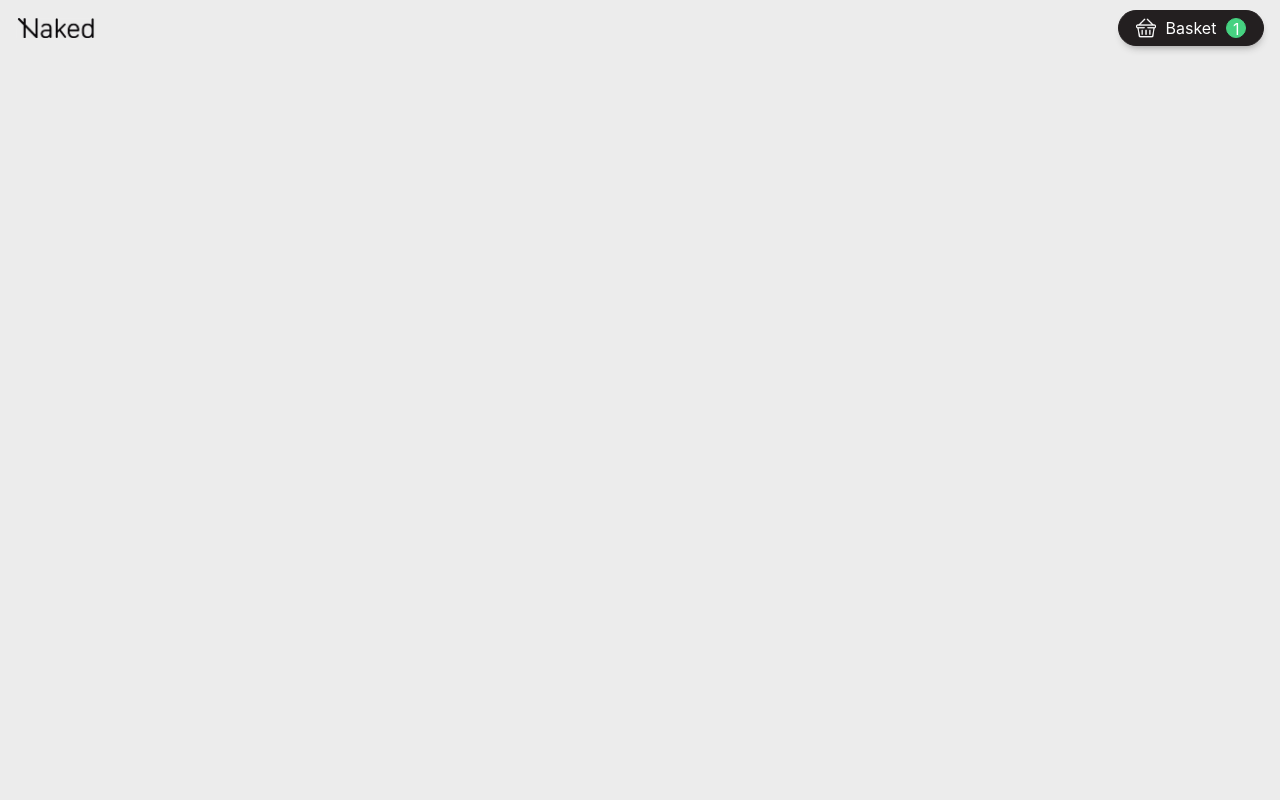
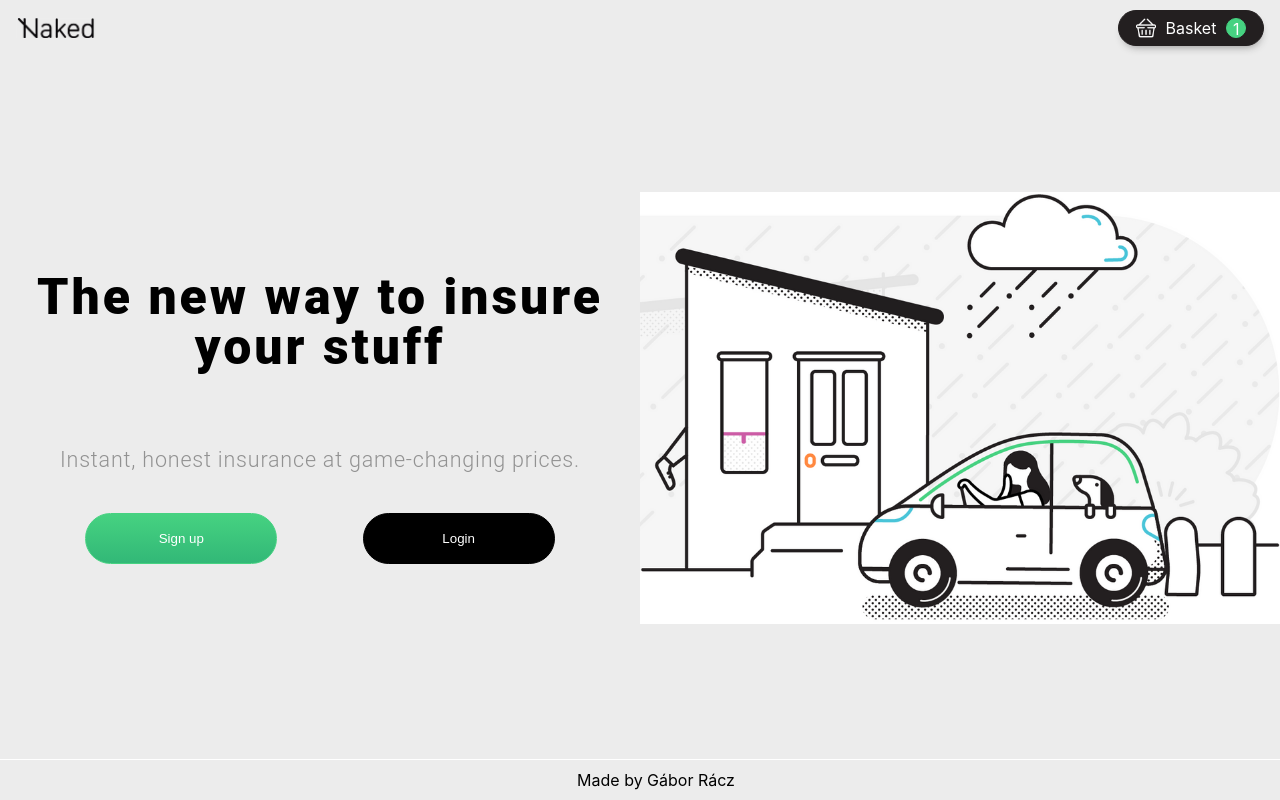
Before and after one commit to Plazmodium/NakedAssesment, a React (Create React App) app: page / in a window 1280 px wide. Built offline with nearby package versions, Linux system fonts and the light colour scheme.

Commit message:
feature(home & signup): styling

```diff
--- a/src/features/auth/signup/signup.component.css
+++ b/src/features/auth/signup/signup.component.css
@@ -0,0 +1,108 @@
+/* @media screen and (min-width: 768px) {
+	.form-container {
+		display: flex;
+		flex-direction: column;
+		justify-content: center;
+		align-items: center;
+		height: 85vh;
+	}
+
+	.input-container {
+		display: flex;
+		flex-direction: column;
+		justify-content: space-between;
+		align-items: center;
+		background-color: white;
+		border: 1px solid white;
+		border-radius: 20px;
+		padding: 60px;
+		height: 40vh;
+		box-shadow: #dedede 0px 20px 20px 0px;
+	}
+
+	.input {
+		height: 25px;
+		width: 30vh;
+		padding: 10px 0px 10px 10px;
+		border-radius: 5px;
+		border: solid 2px #d3d2d2;
+	}
+
+	.naked-icon-container {
+		position: relative;
+	}
+	.n-icon {
+		position: fixed;
+		top: 7em;
+		left: 600px;
+		width: 5%;
+	}
+
+	.signup-button {
+		color: white;
+		background-image: linear-gradient(to top, #32b877, #46d281);
+		border-radius: 60px;
+		border: 1px solid #46d281;
+		width: 30%;
+		height: 80%;
+		cursor: pointer;
+	}
+	.signup-button:hover {
+		box-shadow: 0px 4px 15px -4px grey;
+	}
+} */
+
+@media screen and (min-width: 1024px) {
+	.form-container {
+		display: flex;
+		flex-direction: column;
+		justify-content: center;
+		align-items: center;
+		/* background-color: red; */
+		height: 85vh;
+	}
+
+	.input-container {
+		display: flex;
+		flex-direction: column;
+		justify-content: space-between;
+		align-items: center;
+		background-color: white;
+		border: 1px solid white;
+		border-radius: 20px;
+		padding: 60px;
+		height: 40vh;
+		box-shadow: #dedede 0px 20px 20px 0px;
+	}
+
+	.input {
+		height: 25px;
+		width: 30vh;
+		padding: 10px 0px 10px 10px;
+		border-radius: 5px;
+		border: solid 2px #d3d2d2;
+	}
+
+	.naked-icon-container {
+		position: relative;
+	}
+	.n-icon {
+		position: fixed;
+		top: 7em;
+		left: 600px;
+		width: 5%;
+	}
+
+	.signup-button {
+		color: white;
+		background-image: linear-gradient(to top, #32b877, #46d281);
+		border-radius: 60px;
+		border: 1px solid #46d281;
+		width: 75%;
+		height: 15%;
+		cursor: pointer;
+	}
+	.signup-button:hover {
+		box-shadow: 0px 4px 15px -4px grey;
+	}
+}
--- a/src/features/auth/signup/signup.component.js
+++ b/src/features/auth/signup/signup.component.js
@@ -1,5 +1,40 @@
 import './signup.component.css';
+import { useHistory } from 'react-router-dom';
+import NavBar from '../../../shared/components/navbar/navbar.component';
+import NakedIcon from '../../../assets/naked-icon.png';
 
 export default function SignupComponent() {
-	return <div>Signup Working</div>;
+	const history = useHistory();
+	const toBasketClick = () => history.push('/basket');
+
+	return (
+		<div>
+			<NavBar></NavBar>
+
+			<form class="form-container">
+				<div class="naked-icon-container">
+					<img class="n-icon" src={NakedIcon} alt="" />
+				</div>
+				<div class="input-container">
+					<input class="input" placeholder="Name" type="text" name="name" />
+					<input
+						class="input"
+						placeholder="Surname"
+						type="text"
+						name="surname"
+					/>
+					<input class="input" placeholder="Email" type="email" name="email" />
+					<input
+						class="input"
+						placeholder="Password"
+						type="password"
+						name="password"
+					/>
+					<button class="signup-button" onClick={toBasketClick}>
+						Login
+					</button>
+				</div>
+			</form>
+		</div>
+	);
 }
--- /dev/null
+++ b/src/features/home/components/footer.component.css
@@ -0,0 +1,11 @@
+.footer-container {
+	position: fixed;
+	left: 0;
+	bottom: 0;
+	width: 100%;
+	color: black;
+	text-align: center;
+	border-top: 1px solid white;
+	text-align: center;
+	padding: 10px 16px;
+}
--- /dev/null
+++ b/src/features/home/components/footer.component.js
@@ -0,0 +1,9 @@
+import './footer.component.css';
+
+export default function HomeFooter() {
+	return (
+		<div className="footer-container">
+			<div>Made by Gábor Rácz</div>
+		</div>
+	);
+}
--- a/src/features/home/home.component.css
+++ b/src/features/home/home.component.css
@@ -0,0 +1,141 @@
+@media screen and (min-width: 768px) {
+	.body-text {
+		display: flex;
+		flex-direction: column;
+	}
+
+	.left-side-text {
+		display: flex;
+		justify-content: center;
+		text-align: center;
+		flex-direction: column;
+		text-align: center;
+		width: 50%;
+	}
+
+	.naked-home-image {
+		width: 50%;
+	}
+
+	.text1 {
+		font-family: Roboto;
+		font-size: 50px;
+		font-weight: 900;
+		font-stretch: normal;
+		font-style: normal;
+		line-height: 1;
+		letter-spacing: 3px;
+	}
+	.text2 {
+		font-family: Roboto;
+		font-size: 21.5px;
+		font-weight: 300;
+		font-stretch: normal;
+		font-style: normal;
+		line-height: 1.64;
+		letter-spacing: 0.81px;
+		color: #929292;
+	}
+
+	.auth-button-container {
+		display: flex;
+		justify-content: space-between;
+		flex-direction: column;
+		height: 4em;
+	}
+	.signup-btn {
+		color: white;
+		background-image: linear-gradient(to top, #32b877, #46d281);
+		border-radius: 60px;
+		border: 1px solid #46d281;
+		width: 30%;
+		height: 80%;
+		cursor: pointer;
+	}
+	.login-btn {
+		color: white;
+		background: black;
+		border-radius: 60px;
+		border: 1px solid black;
+		width: 30%;
+		height: 80%;
+		cursor: pointer;
+	}
+}
+
+@media screen and (min-width: 1024px) {
+	.body-text {
+		display: flex;
+		flex-direction: row;
+		justify-content: space-between;
+		position: absolute;
+		align-items: center;
+		height: 88%;
+	}
+
+	.left-side-text {
+		display: flex;
+		justify-content: center;
+		text-align: center;
+		flex-direction: column;
+		text-align: center;
+		width: 50%;
+	}
+
+	.naked-home-image {
+		display: flex;
+		justify-content: flex-end;
+		width: 50%;
+	}
+
+	.text1 {
+		font-family: Roboto;
+		font-size: 50px;
+		font-weight: 900;
+		font-stretch: normal;
+		font-style: normal;
+		line-height: 1;
+		letter-spacing: 3px;
+	}
+	.text2 {
+		font-family: Roboto;
+		font-size: 21.5px;
+		font-weight: 300;
+		font-stretch: normal;
+		font-style: normal;
+		line-height: 1.64;
+		letter-spacing: 0.81px;
+		color: #929292;
+	}
+
+	.auth-button-container {
+		display: flex;
+		justify-content: space-evenly;
+		flex-direction: row;
+		height: 4em;
+	}
+	.signup-btn {
+		color: white;
+		background-image: linear-gradient(to top, #32b877, #46d281);
+		border-radius: 60px;
+		border: 1px solid #46d281;
+		width: 30%;
+		height: 80%;
+		cursor: pointer;
+	}
+	.signup-btn:hover {
+		box-shadow: 0px 4px 15px -4px grey;
+	}
+	.login-btn {
+		color: white;
+		background: black;
+		border-radius: 60px;
+		border: 1px solid black;
+		width: 30%;
+		height: 80%;
+		cursor: pointer;
+	}
+	.login-btn:hover {
+		box-shadow: 0px 4px 15px -4px grey;
+	}
+}
--- a/src/features/home/home.component.js
+++ b/src/features/home/home.component.js
@@ -1,6 +1,37 @@
+import { useHistory } from 'react-router-dom';
 import './home.component.css';
 import NavBar from '../../shared/components/navbar/navbar.component';
+import HomeFooter from './components/footer.component';
+import NakedImage from '../../assets/naked-home.png';
 
 export default function HomeComponent() {
-	return <NavBar></NavBar>;
+	const history = useHistory();
+	const signUpClick = () => history.push('/signup');
+	const loginClick = () => history.push('/login');
+
+	return (
+		<div>
+			<NavBar></NavBar>
+			<div class="body-text">
+				<div className="left-side-text">
+					<h1 className="text1">The new way to insure your stuff</h1>
+					<h5 className="text2">
+						Instant, honest insurance at game-changing prices.
+					</h5>
+					<div className="auth-button-container">
+						<button className="signup-btn" onClick={signUpClick}>
+							Sign up
+						</button>
+						<button className="login-btn" onClick={loginClick}>
+							Login
+						</button>
+					</div>
+				</div>
+				<div className="naked-home-image">
+					<img src={NakedImage} alt="" width="100%" />
+				</div>
+			</div>
+			<HomeFooter></HomeFooter>
+		</div>
+	);
 }
--- a/src/index.js
+++ b/src/index.js
@@ -15,7 +15,7 @@ import reportWebVitals from './reportWebVitals';
 ReactDOM.render(
 	<React.StrictMode>
 		<Router>
-			<Route path="/" component={HomeComponent} />
+			<Route exact path="/" component={HomeComponent} />
 			{/* <Route exact path="/" component={AppComponent} /> */}
 			<Route path="/signup" component={SignupComponent} />
 			<Route path="/login" component={LoginComponent} />
--- a/src/shared/components/basket-button/basket-button.component.js
+++ b/src/shared/components/basket-button/basket-button.component.js
@@ -3,10 +3,10 @@ import ShoppingBasketIcon from '../../../assets/shopping-basket.png';
 
 export default function BasketButtonComponent() {
 	return (
-		<div class="container">
-			<img src={ShoppingBasketIcon} alt="" class="basket-icon" />
-			<div class="basket-text">Basket</div>
-			<div class="basket-count">1</div>
+		<div className="container">
+			<img src={ShoppingBasketIcon} alt="" className="basket-icon" />
+			<div className="basket-text">Basket</div>
+			<div className="basket-count">1</div>
 		</div>
 	);
 }
--- a/src/shared/components/navbar/navbar.component.js
+++ b/src/shared/components/navbar/navbar.component.js
@@ -4,9 +4,9 @@ import NakedLogo from '../../../assets/NakedText.png';
 
 export default function NavBarComponent() {
 	return (
-		<div class="header" id="myHeader">
-			<div class="header-button-container">
-				<img src={NakedLogo} class="naked-image" alt="" />
+		<div className="header" id="myHeader">
+			<div className="header-button-container">
+				<img src={NakedLogo} className="naked-image" alt="" />
 				<BasketButton></BasketButton>
 			</div>
 		</div>
```
Also changed, not shown: src/assets/naked-home.png (added), 1 other file (tests, documents, lock files or other folders).
